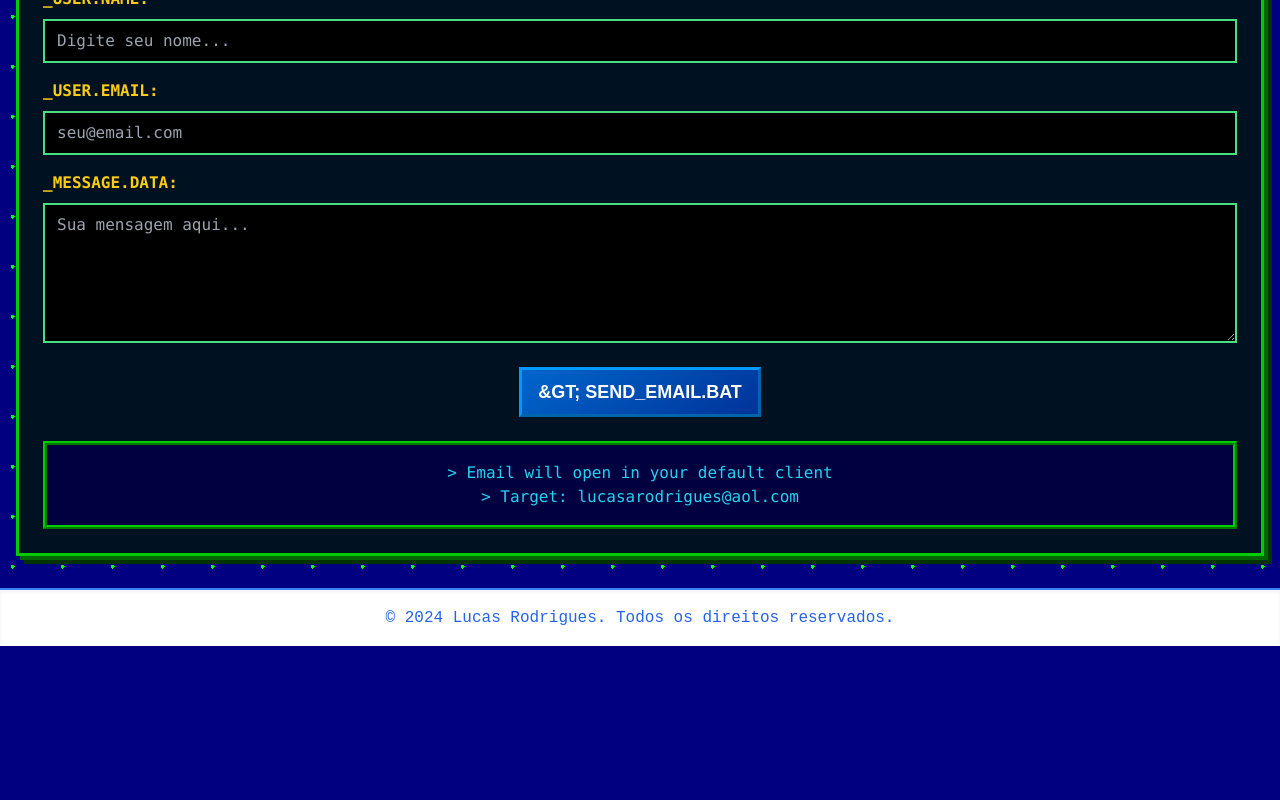
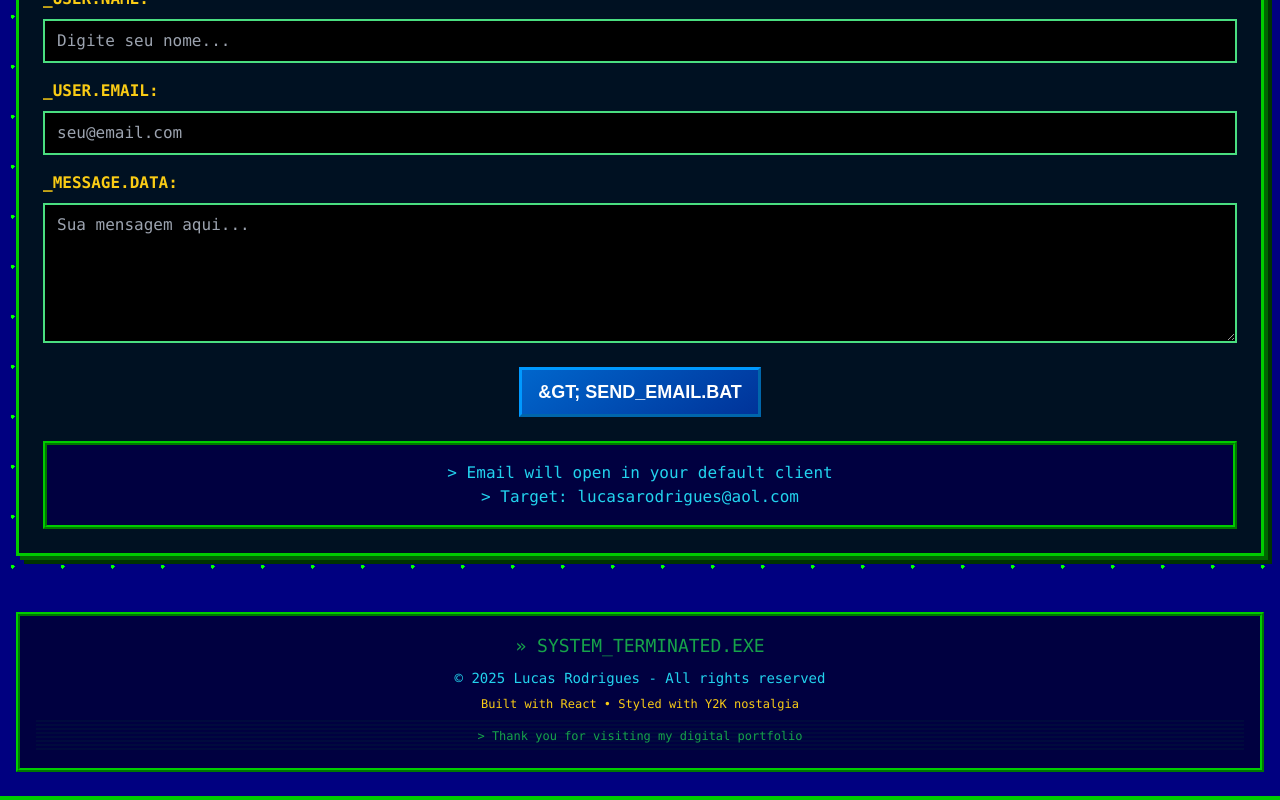
Before and after one commit to LucasAro/portfolio, a React (Create React App) app in the folder contact-react/: page / in a window 1280 px wide. Shown: the part 3196-3996 px from the top of the page. Before the commit the page ends 3842 px from the top, so only its background shows below. Built offline with nearby package versions, Linux system fonts and the light colour scheme; no server answers.

Commit message:
Update Footer.jsx

```diff
--- a/contact-react/src/components/Footer.jsx
+++ b/contact-react/src/components/Footer.jsx
@@ -3,9 +3,26 @@ import React from 'react';
 function Footer()
 {
 	return (
-		<footer className="border-t-2 border-blue-500 bg-white text-gray-800 text-center py-4 mt-8 shadow-inner">
-			<div className="container mx-auto">
-				<p className="text-blue-600">&copy; 2024 Lucas Rodrigues. Todos os direitos reservados.</p>
+		<footer className="retro-header mt-8 py-6">
+			<div className="container mx-auto px-4">
+				<div className="retro-border p-4">
+					<div className="text-center space-y-2">
+						<p className="text-green-600 font-mono text-lg blink">
+							» SYSTEM_TERMINATED.EXE
+						</p>
+						<p className="text-cyan-400 font-mono text-sm">
+							© 2025 Lucas Rodrigues - All rights reserved
+						</p>
+						<p className="text-yellow-400 font-mono text-xs">
+							Built with React • Styled with Y2K nostalgia
+						</p>
+						<div className="matrix-bg p-2 mt-3">
+							<p className="text-green-600 text-xs font-mono">
+								&gt; Thank you for visiting my digital portfolio
+							</p>
+						</div>
+					</div>
+				</div>
 			</div>
 		</footer>
 	);
```
